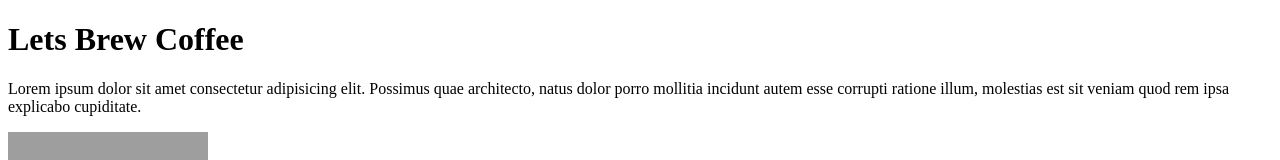
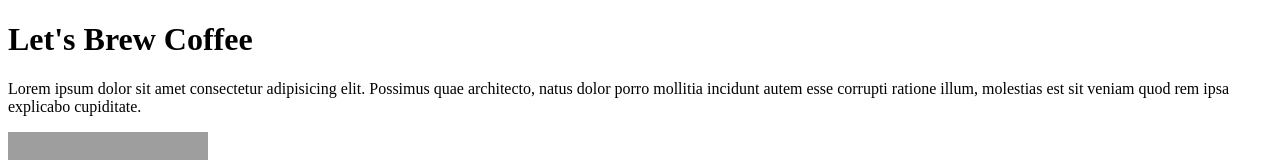
Before and after one commit to LazerGamer2908/Coffee-Website, a plain HTML site: page index.html in a window 1280 px wide. Shown: the top 160 px of the page. Drawn offline with Linux system fonts and the light colour scheme; grey boxes are pictures that could not be loaded.

Commit message:
Update index.html

```diff
--- a/index.html
+++ b/index.html
@@ -4,12 +4,12 @@
     <meta charset="UTF-8">
     <meta http-equiv="X-UA-Compatible" content="IE=edge">
     <meta name="viewport" content="width=device-width, initial-scale=1.0">
-    <title>Document</title>
+    <title>Let's Brew Coffee</title>
 
 </head>
 <body>
 
-    <h1>Lets Brew Coffee</h1>
+    <h1>Let's Brew Coffee</h1>
     <p>Lorem ipsum dolor sit amet consectetur adipisicing elit. Possimus quae architecto, natus dolor porro mollitia incidunt autem esse corrupti ratione illum, molestias est sit veniam quod rem ipsa explicabo cupiditate. </p>
 
     <a href="https://www.youtube.com/watch?v=RkS93xPV4s4&t=1s" target="_blank"><img src="https://media.istockphoto.com/photos/cup-of-espresso-with-coffee-beans-picture-id1177900338?k=20&m=1177900338&s=612x612&w=0&h=rwLAoPzPiKdSbcdBFs4-TTt5O1Qpe0EFVY5KRqRPKmI=" width="200" height="150" alt="Coffee image" ></a>
```
